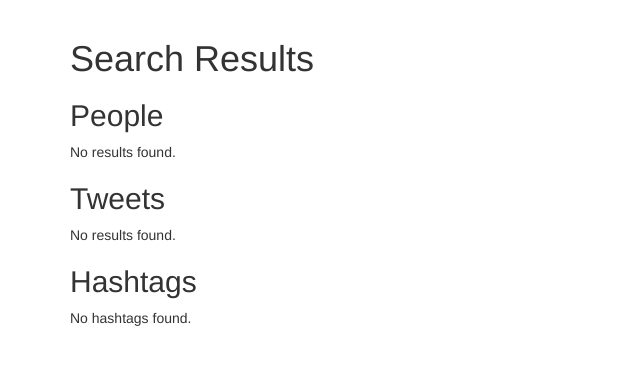
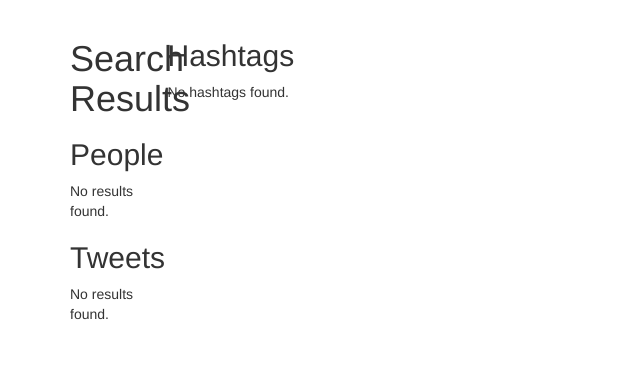
Before and after one commit to ashleyhsia0/tweegle, a Flask app: template templates/search_results.html in a window 1280 px wide. Shown: the part 51-416 px from the top of the page, without its empty margins (0-640 px from the left). Run offline with Flask 2, Linux system fonts and the light colour scheme; the template is opened without the code that fills it, so the values that code supplies are empty; some libraries are stand-ins or nearby versions.

Commit message:
Separate search results and hashtags to two sections

```diff
--- a/templates/search_results.html
+++ b/templates/search_results.html
@@ -33,6 +33,8 @@
   </nav>
 
   <div class="container">
+    <div class="row">
+      <div class="col-xs-12 col-md-1 col-md-9"><!-- left column -->
         <h1>Search Results</h2>
 
         <h2>People</h2>
@@ -53,7 +55,9 @@
         {% else %}
           No results found.
         {% endif %}
+      </div><!-- /left column -->
 
+      <div class="hidden-xs col-md-2"><!-- right column -->
         <h2>Hashtags</h2>
         {% if sorted_hashtags %}
           {% for hashtag in sorted_hashtags %}
@@ -62,6 +66,8 @@
         {% else %}
           No hashtags found.
         {% endif %}
+      </div><!-- /right column -->
+    </div>
 
   </div><!-- /.container -->
 {% endblock %}
```
Lines whose indentation alone changed are shown as unchanged.
